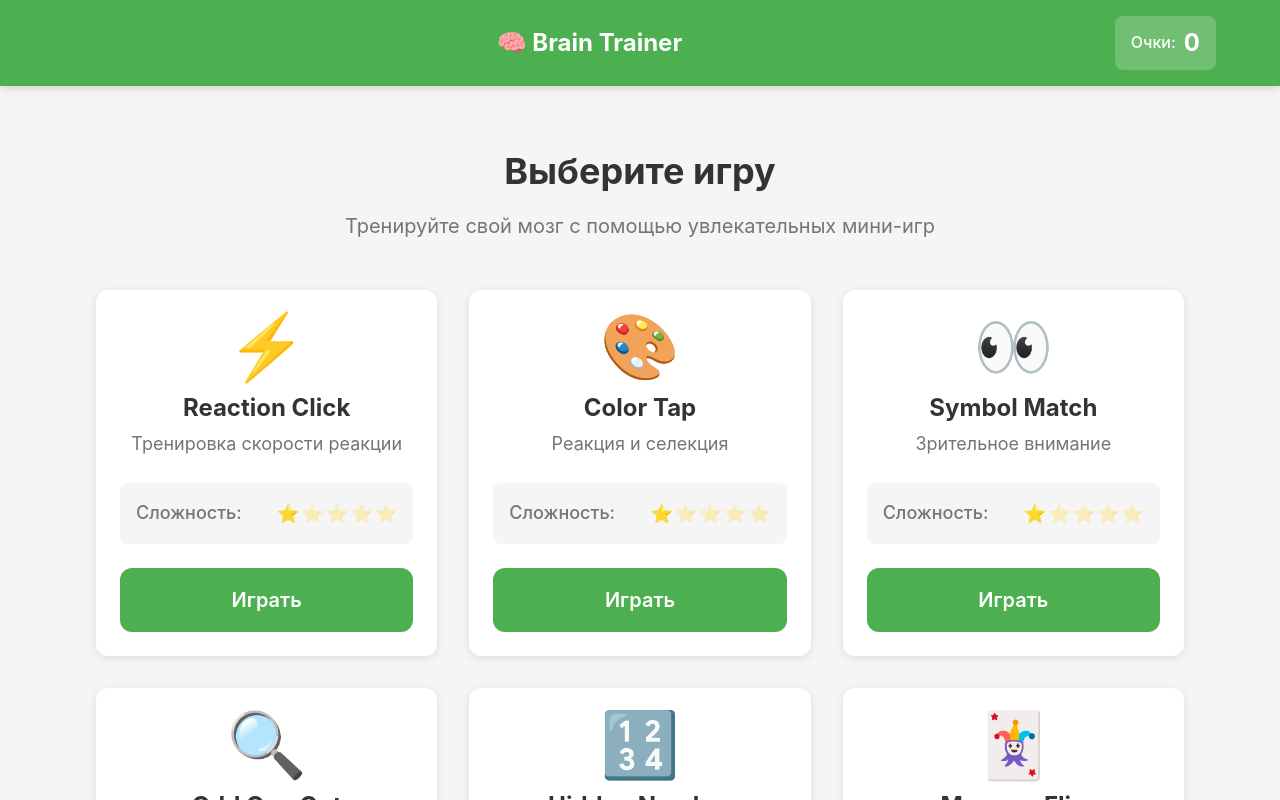
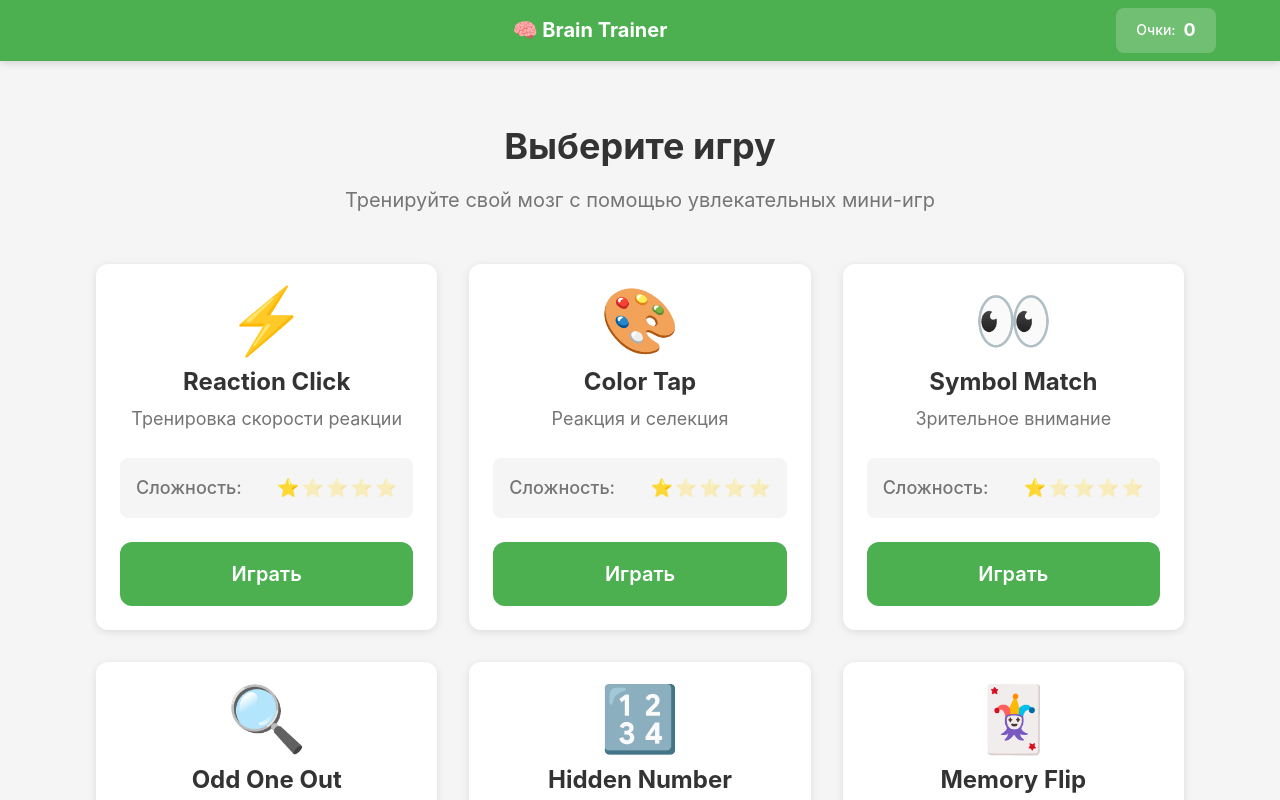
Before and after one commit to dmitryweiner/brain-trainer, a React (Vite) app: page / in a window 1280 px wide. Shown: the top 800 px of the page. Built offline with nearby package versions, Linux system fonts and the light colour scheme.

Commit message:
Change header size

```diff
--- a/src/components/common/Header.scss
+++ b/src/components/common/Header.scss
@@ -13,10 +13,10 @@
   display: flex;
   align-items: center;
   justify-content: space-between;
-  padding: $spacing-sm $spacing-md;
+  padding: $spacing-xs $spacing-md;
   max-width: 1200px;
   margin: 0 auto;
-  min-height: 70px;
+  min-height: 56px;
 }
 
 .back-button {
@@ -47,12 +47,12 @@
 }
 
 .app-title {
-  font-size: 24px;
+  font-size: 20px;
   margin: 0;
   font-weight: 700;
 
   @media (max-width: $breakpoint-sm) {
-    font-size: 20px;
+    font-size: 18px;
   }
 }
 
@@ -68,7 +68,7 @@
 }
 
 .score-label {
-  font-size: 16px;
+  font-size: 14px;
   font-weight: 500;
 
   @media (max-width: $breakpoint-sm) {
@@ -77,33 +77,33 @@
 }
 
 .score-value {
-  font-size: 24px;
+  font-size: 18px;
   font-weight: 700;
 }
 
 // Адаптивность для маленьких экранов
 @media (max-width: $breakpoint-xs) {
   .header-content {
-    padding: $spacing-xs $spacing-sm;
-    min-height: 60px;
+    padding: 6px $spacing-sm;
+    min-height: 48px;
   }
 
   .back-button {
     min-width: auto;
-    padding: $spacing-xs;
-    font-size: 16px;
+    padding: 6px $spacing-xs;
+    font-size: 15px;
   }
 
   .app-title {
-    font-size: 18px;
+    font-size: 16px;
   }
 
   .score-display {
     min-width: auto;
-    padding: $spacing-xs;
+    padding: 4px $spacing-xs;
   }
 
   .score-value {
-    font-size: 20px;
+    font-size: 16px;
   }
 }
```
Also changed, not shown: 4 other files (tests, documents, lock files or other folders).
